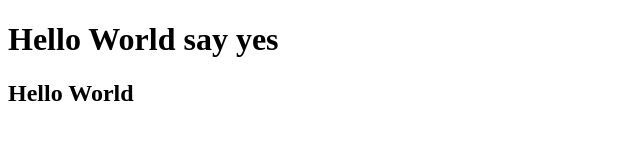
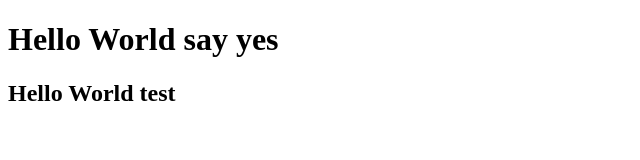
Before and after one commit to DementerDobby/git-collabo, a plain HTML site: page index.html in a window 1280 px wide. Shown: the full height of the page, 0-640 px from the left. Drawn offline with Linux system fonts and the light colour scheme.

Commit message:
Update index.html

```diff
--- a/index.html
+++ b/index.html
@@ -7,6 +7,6 @@
   </head>
   <body>
     <h1>Hello World say yes</h1>
-    <h2>Hello World</h2>
+    <h2>Hello World test</h2>
   </body>
 </html>
```
